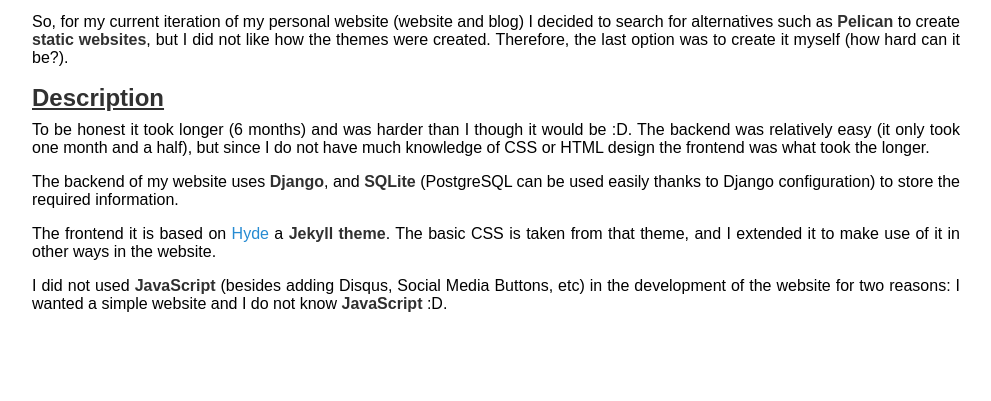
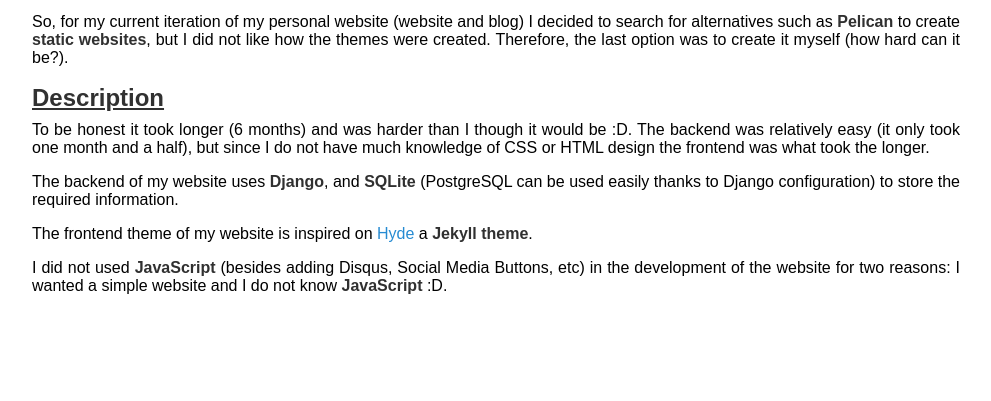
Before and after one commit to maitesin/website, a Django app: page /projects/website in a window 1280 px wide. Shown: the part 1043-1444 px from the top of the page, without its empty margins (280-1271 px from the left). After the commit the page ends 1337 px from the top, so only its background shows below. Run offline with Django 3.2, Linux system fonts and the light colour scheme; some libraries are stand-ins or nearby versions.

Commit message:
Update the information about the website

```diff
--- a/post/templates/website.html
+++ b/post/templates/website.html
@@ -14,7 +14,7 @@
   <h2 class="project-section project-description">Description</h2>
   <p>To be honest it took longer (6 months) and was harder than I though it would be :D. The backend was relatively easy (it only took one month and a half), but since I do not have much knowledge of CSS or HTML design the frontend was what took the longer.</p>
   <p>The backend of my website uses <strong>Django</strong>, and <strong>SQLite</strong> (PostgreSQL can be used easily thanks to Django configuration) to store the required information.</p>
-  <p>The frontend it is based on <a href="https://github.com/poole/hyde">Hyde</a> a <strong>Jekyll theme</strong>. The basic CSS is taken from that theme, and I extended it to make use of it in other ways in the website.</p>
+  <p>The frontend theme of my website is inspired on <a href="https://github.com/poole/hyde">Hyde</a> a <strong>Jekyll theme</strong>.</p>
   <p>I did not used <strong>JavaScript</strong> (besides adding Disqus, Social Media Buttons, etc) in the development of the website for two reasons: I wanted a simple website and I do not know <strong>JavaScript</strong> :D.</p>
 </div>
 {% endblock %}
```
